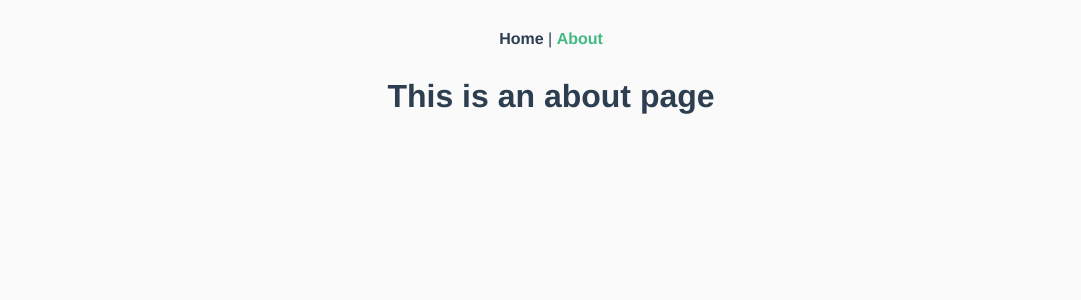
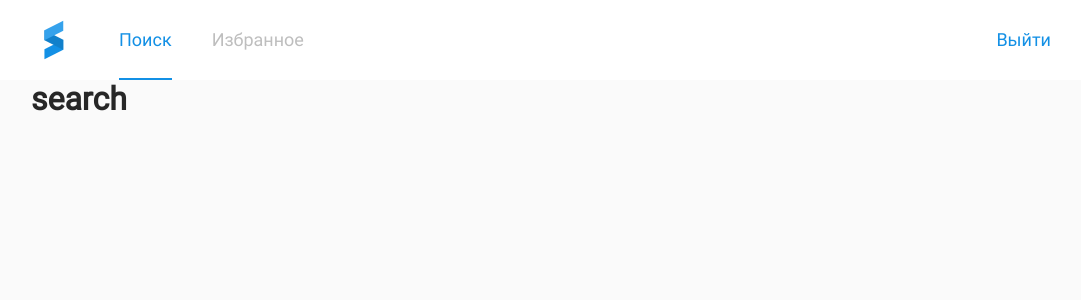
Before and after one commit to di-iv/youtube-search, a Vue app: page /#/about in a window 1280 px wide. Shown: the top 300 px of the page, without its empty margins (89-1170 px from the left). Built offline with nearby package versions, Linux system fonts and the light colour scheme.

Commit message:
feat: search, favorite pages

```diff
--- a/src/App.vue
+++ b/src/App.vue
@@ -1,30 +1,3 @@
 <template>
-  <nav>
-    <router-link to="/">Home</router-link> |
-    <router-link to="/about">About</router-link>
-  </nav>
   <router-view/>
 </template>
-
-<style lang="scss">
-#app {
-  font-family: Avenir, Helvetica, Arial, sans-serif;
-  -webkit-font-smoothing: antialiased;
-  -moz-osx-font-smoothing: grayscale;
-  text-align: center;
-  color: #2c3e50;
-}
-
-nav {
-  padding: 30px;
-
-  a {
-    font-weight: bold;
-    color: #2c3e50;
-
-    &.router-link-exact-active {
-      color: #42b983;
-    }
-  }
-}
-</style>
--- a/src/router/index.js
+++ b/src/router/index.js
@@ -1,24 +1,20 @@
-import { createRouter, createWebHashHistory } from 'vue-router';
-import HomeView from '../views/HomeView.vue';
+import { createRouter, createWebHistory } from 'vue-router';
 
 const routes = [
   {
     path: '/',
-    name: 'home',
-    component: HomeView,
+    name: 'search',
+    component: () => import('../views/SearchView.vue'),
   },
   {
-    path: '/about',
-    name: 'about',
-    // route level code-splitting
-    // this generates a separate chunk (about.[hash].js) for this route
-    // which is lazy-loaded when the route is visited.
-    component: () => import(/* webpackChunkName: "about" */ '../views/AboutView.vue'),
+    path: '/favorites',
+    name: 'favorites',
+    component: () => import('../views/FavoritesView.vue'),
   },
 ];
 
 const router = createRouter({
-  history: createWebHashHistory(),
+  history: createWebHistory(),
   routes,
 });
 
--- /dev/null
+++ b/src/views/FavoritesView.vue
@@ -0,0 +1,16 @@
+<template>
+  <MainLayout></MainLayout>
+  <div class="container">
+    <h1>favorites</h1>
+  </div>
+</template>
+<script>
+import MainLayout from '@/layouts/MainLayout.vue';
+
+export default {
+  name: 'FavoritesView',
+  components: {
+    MainLayout,
+  },
+};
+</script>
--- /dev/null
+++ b/src/views/SearchView.vue
@@ -0,0 +1,17 @@
+<template>
+  <MainLayout></MainLayout>
+  <div class="container">
+    <h1>search</h1>
+  </div>
+</template>
+
+<script>
+import MainLayout from '@/layouts/MainLayout.vue';
+
+export default {
+  name: 'SearchView',
+  components: {
+    MainLayout,
+  },
+};
+</script>
```
